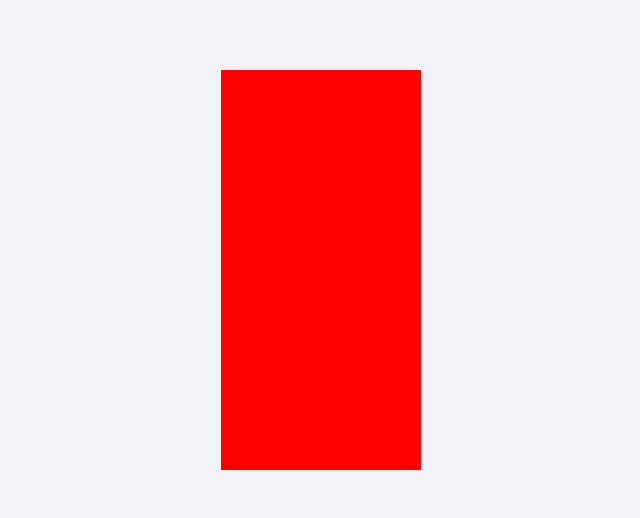
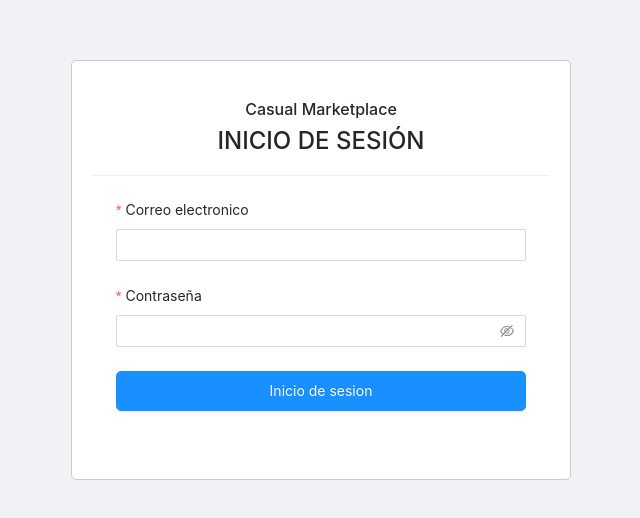
Before and after one commit to andressva/front-marketplace, a React (Create React App) app: page / in a window 1280 px wide. Shown: the part 130-648 px from the top of the page, without its empty margins (319-959 px from the left). Built offline with nearby package versions, Linux system fonts and the light colour scheme.

Commit message:
Login component and form login

```diff
--- /dev/null
+++ b/src/components/LoginForm.js
@@ -0,0 +1,51 @@
+import React from 'react'
+import { Row, Card, Form, Input, Button } from 'antd'
+import styles from '../styles/components/LoginForm.module.css'
+
+const CardTitle = () => (
+  <Row className={styles.titleWrap} >
+    <h4 className={styles.subtitle}>Casual marketplace</h4>
+    <h1 className={styles.title} >Inicio de sesión</h1>
+  </Row>
+)
+
+const handleSubmit = (values) => {
+  console.log(values)
+}
+
+const LoginForm = () => {
+  return (
+    <Card className={styles.container} title={<CardTitle />}>
+      <Form
+        name="login"
+        layout="vertical"
+        initialValues={{ email: '', password: '' }}
+        onFinish={handleSubmit}
+      >
+        <Form.Item
+          label="Correo electronico"
+          name="email"
+          rules={[{ required: true, message: 'Porfavor ingresa tu correo electronico!' }]}
+        >
+          <Input />
+        </Form.Item>
+
+        <Form.Item
+          label="Contraseña"
+          name="password"
+          rules={[{ required: true, message: 'Porfavor ingresa tu contraseña!' }]}
+        >
+          <Input.Password />
+        </Form.Item>
+
+        <Form.Item>
+          <Button className={styles.btn} type="primary" htmlType="submit" block>
+            Inicio de sesion
+          </Button>
+        </Form.Item>
+      </Form>
+    </Card>
+  )
+}
+
+export default LoginForm
--- a/src/containers/Login.js
+++ b/src/containers/Login.js
@@ -1,5 +1,8 @@
 import React from 'react'
 import { Row, Col, Layout} from 'antd'
+
+// Components
+import LoginForm from '../components/LoginForm'
 
 const Login = () => {
     return (
@@ -7,7 +10,7 @@ const Login = () => {
         <Layout.Content>
         <Row justify="center" align="middle" style={{height: "100%"}}>
             <Col >
-                <div style={{width: "200px", height: "400px", backgroundColor: "red"}}></div>
+                <LoginForm />
             </Col>
         </Row>
         </Layout.Content>
--- /dev/null
+++ b/src/styles/components/LoginForm.module.css
@@ -0,0 +1,30 @@
+.container{
+  padding: 20px;
+  width: 500px;
+  border-radius: 5px;
+  border-color: #ccc;
+}
+
+.titleWrap{
+  display: flex;
+  flex-direction: column;
+  justify-content: center;
+  padding: 0px 20px;
+}
+
+.title{
+  text-align: center;
+  text-transform: uppercase;
+  margin: 0;
+}
+
+.subtitle{
+  margin: 0;
+  text-align: center;
+  text-transform: capitalize;
+}
+
+.btn{
+  border-radius: 5px;
+  height: 40px;
+}
```
Also changed, not shown: 1 other file (tests, documents, lock files or other folders).
